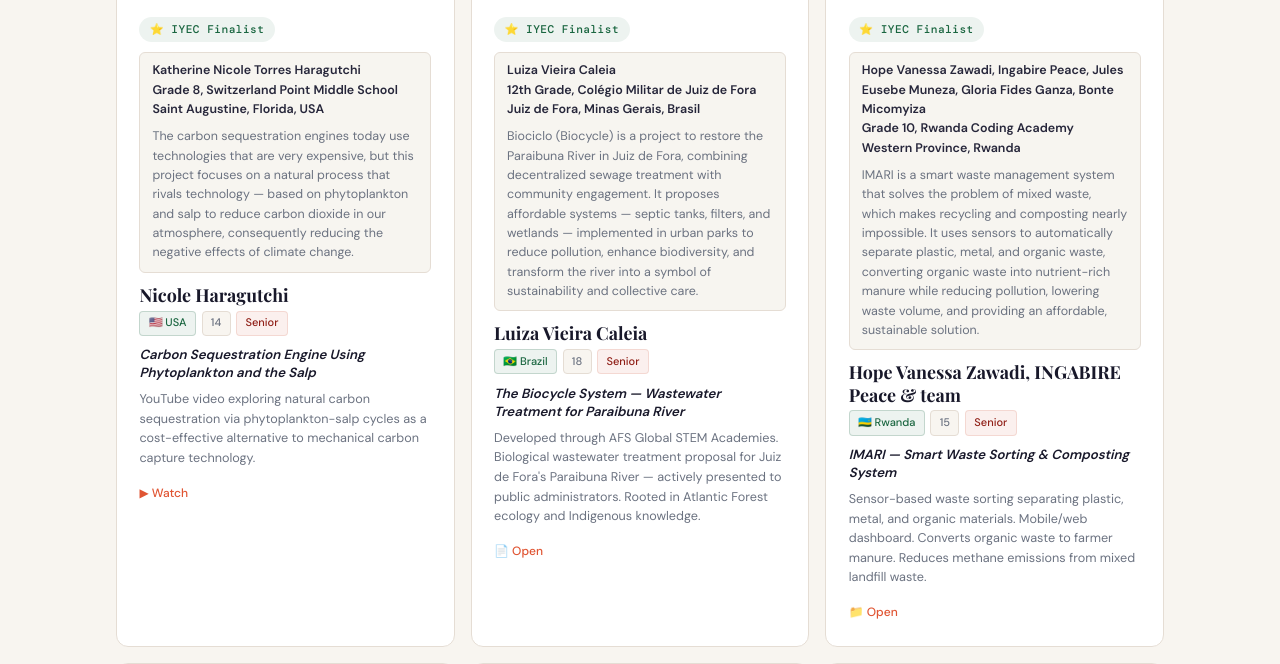
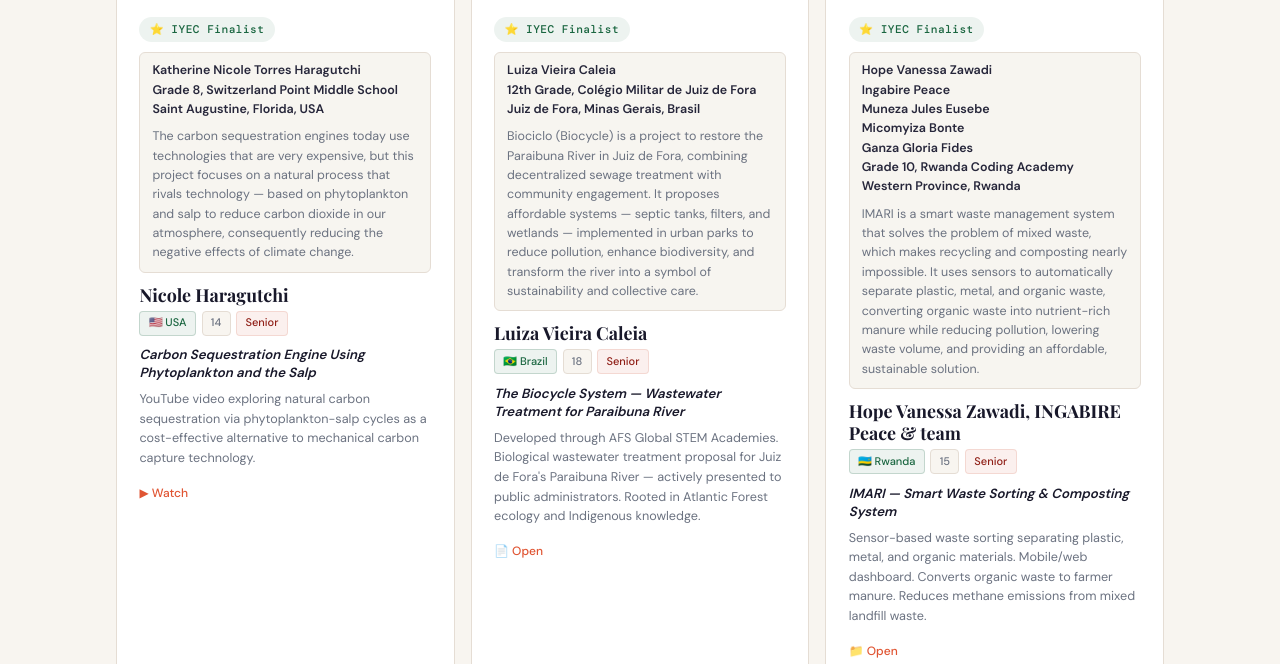
Before and after one commit to NexYouth/nexyouth, a Flask app: page /programs/iyec-2026-results in a window 1280 px wide, after a click on "⭐ IYEC Finalists". Shown: the part 4285-4949 px from the top of the page. Run offline with Flask 3, Linux system fonts and the light colour scheme; some web fonts are replaced.

Commit message:
List each IMARI team member on its own line in profile info
Order matches the photo collage left-to-right.

Co-Authored-By: Claude Opus 4.6 <noreply@anthropic.com>

```diff
--- a/templates/iyec-2026-results.html
+++ b/templates/iyec-2026-results.html
@@ -632,7 +632,7 @@ footer{text-align:center;padding:1.8rem;font-size:.74rem;color:var(--muted);bord
       </div>
       <span class="rank finalist">⭐ IYEC Finalist</span><br>
       <div class="wpf">
-        <div class="wpf-info">Hope Vanessa Zawadi, Ingabire Peace, Jules Eusebe Muneza, Gloria Fides Ganza, Bonte Micomyiza<br>Grade 10, Rwanda Coding Academy<br>Western Province, Rwanda</div>
+        <div class="wpf-info">Hope Vanessa Zawadi<br>Ingabire Peace<br>Muneza Jules Eusebe<br>Micomyiza Bonte<br>Ganza Gloria Fides<br>Grade 10, Rwanda Coding Academy<br>Western Province, Rwanda</div>
         <div class="wpf-bio">IMARI is a smart waste management system that solves the problem of mixed waste, which makes recycling and composting nearly impossible. It uses sensors to automatically separate plastic, metal, and organic waste, converting organic waste into nutrient-rich manure while reducing pollution, lowering waste volume, and providing an affordable, sustainable solution.</div>
       </div>
       <div class="card-name">Hope Vanessa Zawadi, INGABIRE Peace & team</div>
```
